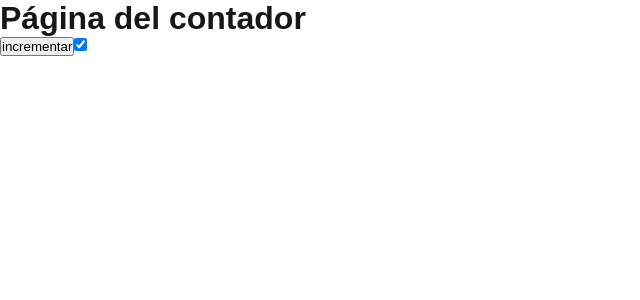
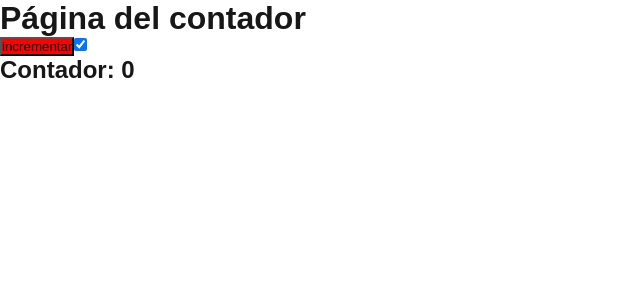
Before and after one commit to camilagiardini/primer-proyecto-nextjs-cami-y-emma, a Next.js app: page /contador in a window 1280 px wide. Shown: the top 300 px of the page, without its empty margins (0-640 px from the left). Built offline with nearby package versions, Linux system fonts and the light colour scheme.

Commit message:
contador
botones de color

```diff
--- a/src/app/contador/page.js
+++ b/src/app/contador/page.js
@@ -9,6 +9,7 @@ export default function ContadorPage() {
 
     const [cuenta, setCuenta] = useState(0);
     const [checked, setChecked] = useState(true);
+    const [color, setColor] = useState("rojo");
 
     function incrementar(){
         setCuenta(cuenta+1)
@@ -20,6 +21,11 @@ export default function ContadorPage() {
 
     function checkbox(event){
         setChecked(event.target.checked)
+        setColor(event.target.checked)
+
+        if (color){
+            color
+        }
     }
 
     function cambiarValor(){
@@ -40,8 +46,9 @@ export default function ContadorPage() {
     return (
         <>
         <Title title="Página del contador"></Title>
-        <Button title="incrementar" onClick={cambiarValor}></Button>
+        <Button title="incrementar" onClick={cambiarValor} color={color}></Button>
         <Input type="checkbox" onChange={checkbox} checked={checked}></Input>
+        <h2>Contador: {cuenta}</h2>
         </>
     )
 }
--- a/src/components/Button.js
+++ b/src/components/Button.js
@@ -1,4 +1,6 @@
 "use client"
+import styles from "@/components/Button.module.css"
+import clsx from "clsx"
 
 export default function Button(props){
     function funcionalidad(){
@@ -7,7 +9,15 @@ export default function Button(props){
 
     return (
         <>
-            <button onClick={props.onClick}>{props.title}</button>
+            <button className={
+                clsx(
+                    {
+                        [styles.button] : true,
+                        [styles.incrementar] : props.color == "verde",
+                        [styles.decrementar] : props.color == "rojo"
+                    }
+                )
+            } onClick={props.onClick}>{props.title}</button>
         </>
     )
 }
--- /dev/null
+++ b/src/components/Button.module.css
@@ -0,0 +1,11 @@
+.button {
+    background-color: rgb(255, 151, 60);
+}
+
+.incrementar {
+    background-color: rgb(13, 76, 13);
+}
+
+.decrementar {
+    background-color: red;
+}
```
Also changed, not shown: package.json (+5 -4 lines), 1 other file (tests, documents, lock files or other folders).
